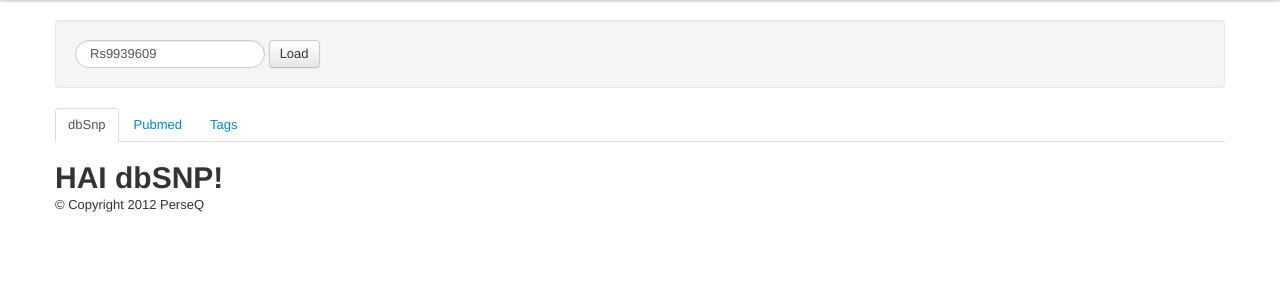
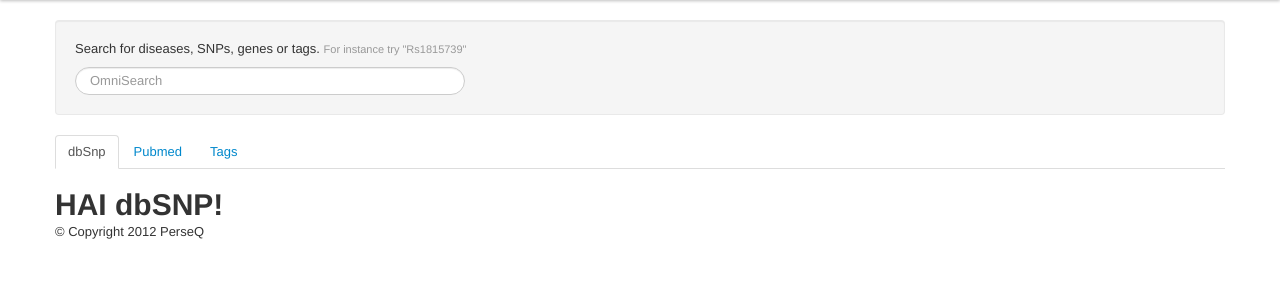
Before and after one commit to DIKU-DevStudio/PerseQ, a Python web app: template templates/main/snpSearch.html in a window 1280 px wide. Shown: the part 40-340 px from the top of the page. Run offline with Jinja, Linux system fonts and the light colour scheme; the template is opened without the code that fills it, so the values that code supplies are empty.

Commit message:
'omnibox' stubbed

```diff
--- a/templates/main/snpSearch.html
+++ b/templates/main/snpSearch.html
@@ -2,8 +2,19 @@
 
 {% block head %}
 <script type="text/javascript">
+    function isNumber(n) {
+          return !isNaN(parseFloat(n)) && isFinite(n);
+    }
+    function omnify() {
+        var search = $('#search').val();
+        if(search.slice(0,2).toLowerCase() == 'rs' || isNumber(search))  {
+            loadSnp();
+        } else {
+            alert('OmniSearch doesn\'t know what to do with your query');
+        }
+    }
     function loadSnp() {
-        var snp = $('#snpid').val();
+        var snp = $('#search').val();
         var loading = 'Loading ...';
         $('#dbsnp').html(loading).load('/dbsnp/?snp='+snp, function() {
             prettyPrint();
@@ -14,9 +25,11 @@
 </script>
 {% endblock %}
 {% block content %}
-    <form class="well" action="" onsubmit="loadSnp(); return false;">
-        <input type="text" class="search-query span2" placeholder="Search" id="snpid" value="Rs9939609">
-        <a href="#" onclick="javascript:loadSnp()" class="btn">Load</a>
+<form class="well" action="" onsubmit="omnify(); return false;">
+        <p>Search for diseases, SNPs, genes or tags.
+           <small>For instance try &quot;Rs1815739&quot;</small></p>
+        <input type="text" class="search-query span4" placeholder="OmniSearch" id="search">
+        <!--<a href="#" onclick="javascript:loadSnp()" class="btn">Load</a>-->
     </form>
     <div class="tabbable">
         <ul class="nav nav-tabs">
```
